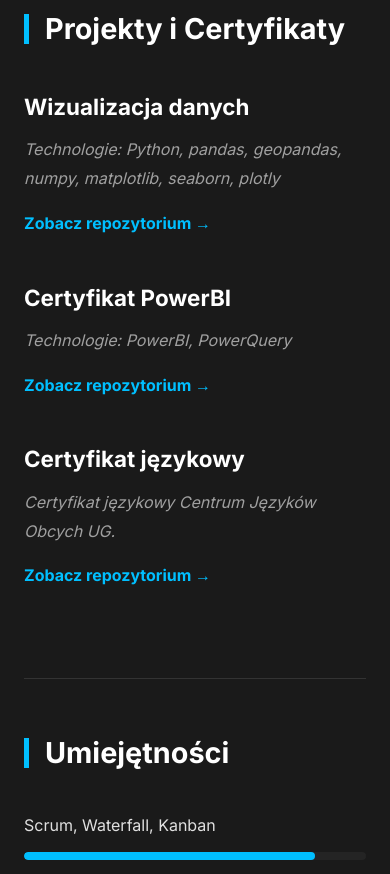
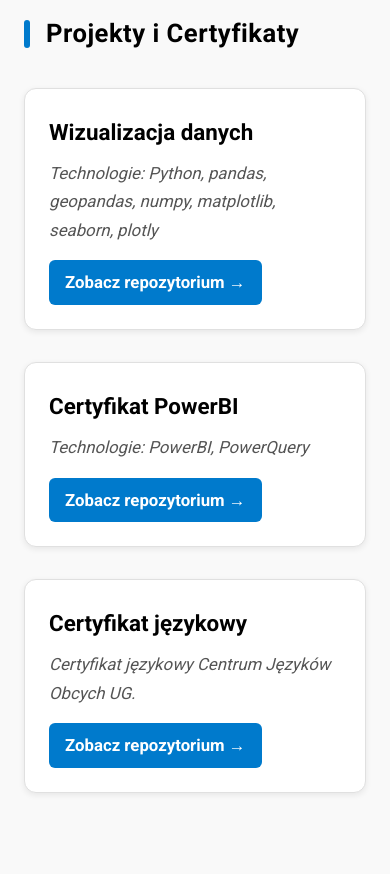
Before and after one commit to knrd23/portfolio_page, a plain HTML site: page index.html in a window 390 px wide. Shown: the part 910-1784 px from the top of the page. Drawn offline with Linux system fonts and the light colour scheme.

Commit message:
Update index.html

```diff
--- a/index.html
+++ b/index.html
@@ -3,18 +3,19 @@
 <head>
     <meta charset="UTF-8" />
     <meta name="viewport" content="width=device-width, initial-scale=1.0" />
-    <title>Portfolio Data Science - Konrad Serocki</title>
+    <title>Portfolio - Konrad Serocki</title>
     <link rel="preconnect" href="https://fonts.googleapis.com">
     <link rel="preconnect" href="https://fonts.gstatic.com" crossorigin>
-    <link href="https://fonts.googleapis.com/css2?family=Inter:wght@400;700;900&display=swap" rel="stylesheet">
+    <link href="https://fonts.googleapis.com/css2?family=Roboto:wght@400;500;700;900&display=swap" rel="stylesheet">
     <style>
         :root {
-            --background-color: #1a1a1a;
-            --text-color: #e0e0e0;
-            --header-text-color: #ffffff;
-            --accent-color: #00bfff; /* DeepSkyBlue - żywy akcent */
-            --secondary-text-color: #a0a0a0;
-            --section-bg-color: #242424;
+            --background-color: #f9f9f9;
+            --text-color: #1a1a1a;
+            --header-text-color: #000000;
+            --accent-color: #007acc; /* elegancki niebieski */
+            --secondary-text-color: #555;
+            --section-bg-color: #ffffff;
+            --card-bg-color: #ffffff;
         }
 
         * {
@@ -28,43 +29,41 @@
         }
 
         body {
-            font-family: 'Inter', sans-serif;
+            font-family: 'Roboto', sans-serif;
             background-color: var(--background-color);
             color: var(--text-color);
-            line-height: 1.8;
-            font-size: 1.1rem;
+            line-height: 1.7;
+            font-size: 1.05rem;
         }
 
         .container {
-            max-width: 800px;
+            max-width: 950px;
             margin: 4rem auto;
             padding: 0 1.5rem;
         }
 
         header {
             text-align: center;
-            padding: 5rem 1.5rem;
+            padding: 6rem 1.5rem;
+            background: linear-gradient(135deg, #e6f3ff, #f9f9f9);
+            border-bottom: 1px solid #ddd;
         }
 
         header h1 {
-            font-size: 4rem;
+            font-size: 3.2rem;
             font-weight: 900;
             color: var(--header-text-color);
-            margin-bottom: 0.5rem;
+            margin-bottom: 0.75rem;
         }
 
         header p {
-            font-size: 1.5rem;
+            font-size: 1.3rem;
             color: var(--accent-color);
+            font-weight: 500;
         }
 
         section {
             padding: 3rem 0;
-            border-bottom: 1px solid #333;
-        }
-
-        section:last-of-type {
-            border-bottom: none;
         }
 
         h2 {
@@ -74,31 +73,45 @@
             margin-bottom: 2rem;
             display: inline-flex;
             align-items: center;
+            letter-spacing: 0.5px;
         }
 
         h2::before {
             content: '';
             display: block;
-            width: 5px;
-            height: 30px;
+            width: 6px;
+            height: 28px;
             background-color: var(--accent-color);
             margin-right: 1rem;
+            border-radius: 3px;
         }
 
         a {
             color: var(--accent-color);
             text-decoration: none;
-            font-weight: bold;
-            transition: color 0.2s ease, filter 0.2s ease;
+            font-weight: 600;
+            transition: 0.3s ease;
         }
 
         a:hover {
-            color: #ffffff;
-            filter: brightness(1.2);
+            color: #000;
+            filter: brightness(1.1);
         }
 
+        /* Projekty w kartach */
         .project {
-            margin-bottom: 2.5rem;
+            background-color: var(--card-bg-color);
+            padding: 1.5rem;
+            border-radius: 12px;
+            border: 1px solid #e0e0e0;
+            box-shadow: 0 2px 6px rgba(0,0,0,0.08);
+            margin-bottom: 2rem;
+            transition: transform 0.25s ease, box-shadow 0.25s ease;
+        }
+
+        .project:hover {
+            transform: translateY(-4px);
+            box-shadow: 0 6px 16px rgba(0,0,0,0.15);
         }
 
         .project h3 {
@@ -107,60 +120,77 @@
             margin-bottom: 0.5rem;
         }
 
-        .project p {
+        .project .technologies {
+            color: var(--secondary-text-color);
+            font-style: italic;
             margin-bottom: 1rem;
         }
 
-        .project .technologies {
-            color: var(--secondary-text-color);
-            font-style: italic;
+        .project a {
+            display: inline-block;
+            background-color: var(--accent-color);
+            color: #fff;
+            padding: 0.5rem 1rem;
+            border-radius: 6px;
+            transition: 0.3s ease;
         }
 
-        /* Sekcja umiejętności */
+        .project a:hover {
+            background-color: #005a99;
+            color: #fff;
+        }
+
+        /* Umiejętności */
         .skill {
             margin-bottom: 1.5rem;
         }
 
         .skill p {
-            margin-bottom: 0.75rem;
+            margin-bottom: 0.5rem;
+            font-weight: 500;
         }
 
         .skill-bar {
-            background-color: var(--section-bg-color);
-            border-radius: 5px;
-            height: 8px;
+            background-color: #eaeaea;
+            border-radius: 10px;
+            height: 10px;
             overflow: hidden;
         }
 
         .skill-level {
             height: 100%;
             width: 0;
-            background-color: var(--accent-color);
-            border-radius: 5px;
+            background: linear-gradient(90deg, #007acc, #00aaff);
+            border-radius: 10px;
             transition: width 1.5s cubic-bezier(0.25, 0.46, 0.45, 0.94);
         }
 
+        /* Kontakt */
+        .contact p {
+            margin: 0.75rem 0;
+            font-size: 1.1rem;
+        }
+
+        /* Stopka */
         footer {
             text-align: center;
-            padding: 3rem 1rem;
+            padding: 2rem 1rem;
             font-size: 0.9rem;
             color: var(--secondary-text-color);
-            margin-top: 2rem;
+            border-top: 1px solid #ddd;
+            margin-top: 3rem;
         }
 
         /* Responsywność */
         @media (max-width: 768px) {
-            body {
-                font-size: 1rem;
-            }
             header h1 {
-                font-size: 2.5rem;
+                font-size: 2.3rem;
             }
             header p {
-                font-size: 1.2rem;
+                font-size: 1.05rem;
             }
             h2 {
-                font-size: 1.8rem;
+                font-size: 1.6rem;
             }
         }
     </style>
@@ -169,7 +199,7 @@
 
     <header>
         <h1>Konrad Serocki</h1>
-        <p>Data Science Portfolio</p>
+        <p>Portfolio</p>
     </header>
 
     <div class="container">
@@ -250,7 +280,6 @@
                 entries.forEach(entry => {
                     if (entry.isIntersecting) {
                         const el = entry.target;
-                        // Ustawienie szerokości na podstawie atrybutu data-level
                         el.style.width = el.dataset.level;
                         observer.unobserve(el);
                     }
```
